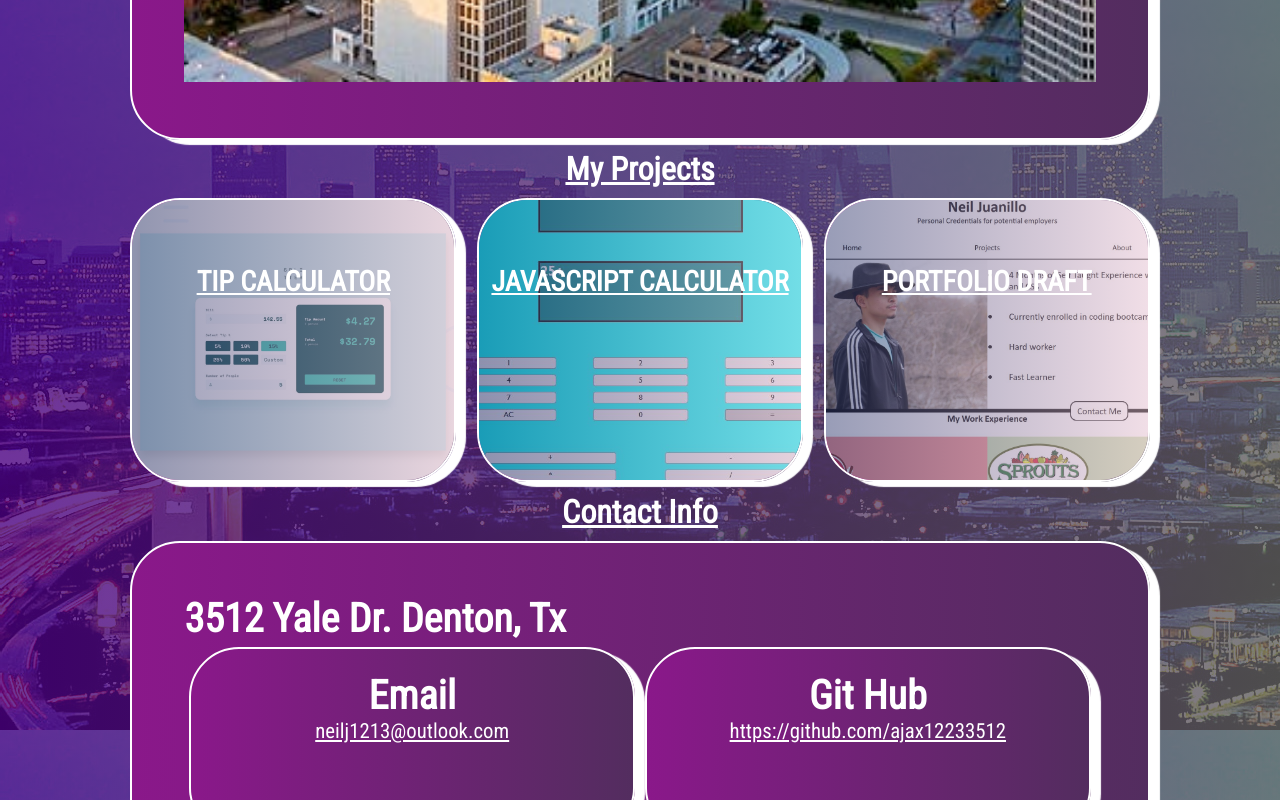
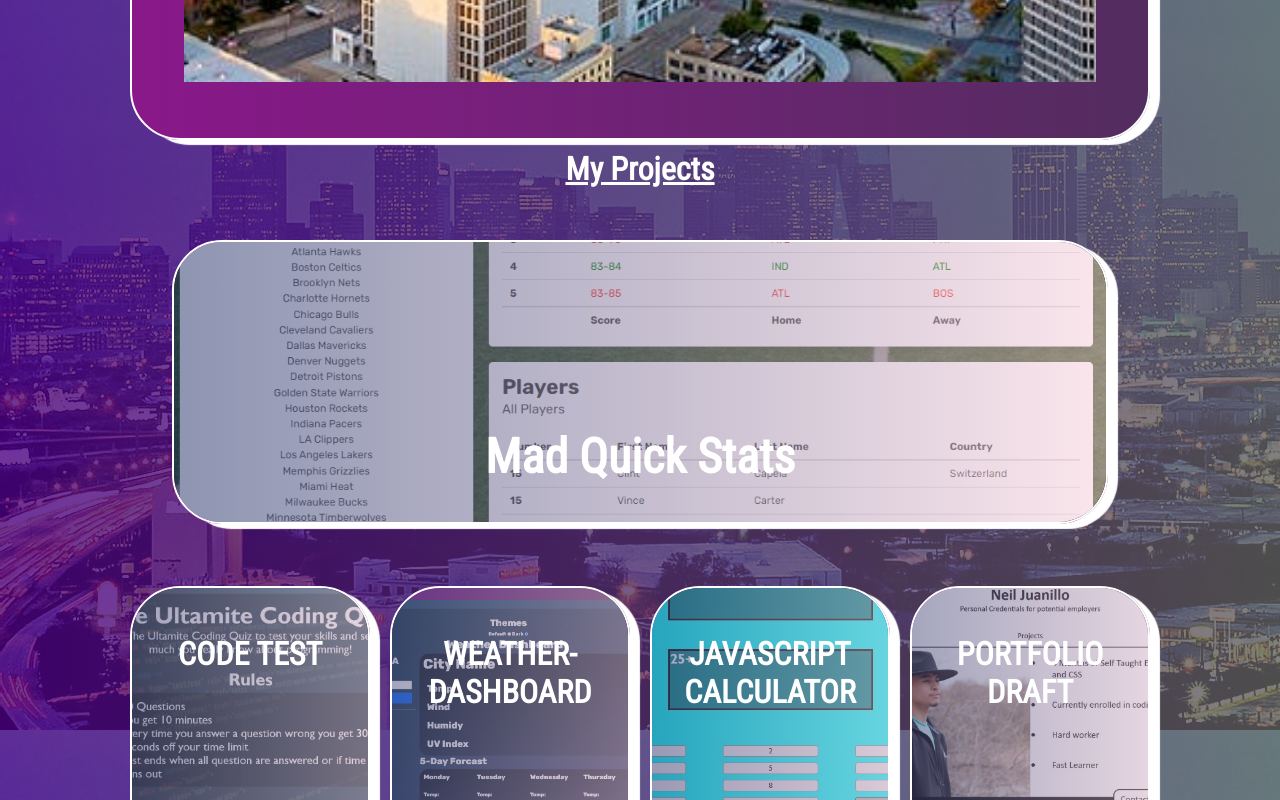
Before and after one commit to ajax12233512/02-Advanced-CSS-Portfolio, a plain HTML site: page index.html in a window 1280 px wide. Shown: the part 2000-2800 px from the top of the page. Drawn offline with Linux system fonts and the light colour scheme.

Commit message:
updated projects

```diff
--- a/index.html
+++ b/index.html
@@ -77,11 +77,11 @@
                         <div class="flex">
                             <div class="flex-item">
                                 <img src="img/GitHub-Mark-64px.png" alt="">
-                                <a href="https://github.com/ajax12233512"><h3>Git Hub</h3></a>
+                                <a href="https://github.com/ajax12233512" target="_blank"><h3>Git Hub</h3></a>
                             </div>
                             <div class="flex-item">
                                 <img src="img/LI-In-Bug.png" alt="" srcset="">
-                                <a href="https://www.linkedin.com/in/neil-juanillo-93223620a/"><h3>LinkedIn</h3></a>
+                                <a href="https://www.linkedin.com/in/neil-juanillo-93223620a/" target="_blank"><h3>LinkedIn</h3></a>
                             </div>
                         </div>
                     </div>
@@ -100,23 +100,36 @@
 
             <section id="projects">
                 <h2 id="sectiontag">My Projects</h2>
-                <div class="projects-container flex"><!--This is a container class(Used for layout purposes and sizing into larger screen sizes), not meant to be confused with the .container rule in my CSS file; hence the dash(-)-->
+                <div class="container-featured">
+                    <a href="https://ajax12233512.github.io/Mad-Quick-Stats/" target="_blank">
+                        <div class="project-display-Mad-Quick-Stats project-animation-featured"><h3>Mad Quick Stats</h2></div>
+                    </a>
+                </div>
+                <div class="projects-container flex">
+                    <!--This is a container class(Used for layout purposes and sizing into larger screen sizes), not meant to be confused with the .container rule in my CSS file; hence the dash(-)-->
                     <div class="container">
-                        <a href="https://github.com/ajax12233512/Tip-Calculator">
-                            <div class="project-display-tip-calculator project-animation">
-                                <h3>Tip Calculator</h2>
+                        <a href="https://ajax12233512.github.io/Code-Test/" target="_blank">
+                            <div class="project-display-Code-Test project-animation">
+                                <h3>Code Test</h3>
                             </div>
                         </a>
                     </div>
                     <div class="container">
-                        <a href="https://github.com/ajax12233512/Calculator">
+                        <a href="https://ajax12233512.github.io/Weather-Dashboard/" target="_blank">
+                            <div class="project-display-Weather-Dashboard project-animation">
+                                <h3>Weather-Dashboard</h3>
+                            </div>
+                        </a>
+                    </div>
+                    <div class="container">
+                        <a href="https://github.com/ajax12233512/Calculator" target="_blank">
                             <div class="project-display-javascript-calculator project-animation">
                                 <h3>Javascript Calculator</h3>
                             </div>
                         </a>
                     </div>
                     <div class="container">
-                        <a href="https://github.com/ajax12233512/Personl-Portfolio">
+                        <a href="https://github.com/ajax12233512/Personl-Portfolio" target="_blank">
                             <div class="project-display-portfolio project-animation">
                                 <h3>Portfolio Draft</h3>
                             </div>
@@ -137,11 +150,11 @@
                         </div>
                         <div class="container">
                             <h2>Git Hub</h2>
-                            <p><a href="https://github.com/ajax12233512">https://github.com/ajax12233512</a></p>
+                            <p><a href="https://github.com/ajax12233512" target="_blank">https://github.com/ajax12233512</a></p>
                         </div>
                         <div class="container">
                             <h2>LinkedIn</h2>
-                            <p><a href="https://www.linkedin.com/in/neil-juanillo-93223620a/">https://www.linkedin.com/in/neil-juanillo-93223620a/</a></p>
+                            <p><a href="https://www.linkedin.com/in/neil-juanillo-93223620a/" target="_blank">https://www.linkedin.com/in/neil-juanillo-93223620a/</a></p>
                         </div>
                         <div class="container">
                             <h2>Phone Number</h2>
--- a/style.css
+++ b/style.css
@@ -1,5 +1,6 @@
 :root{
     --nav-color: yellow;
+    --projects-title-color: white;
 }
 
 *{
@@ -41,6 +42,7 @@ body{
 
 a{
     color: white;
+    text-decoration: none;
 }
 
 #sectiontag{
@@ -139,7 +141,26 @@ nav{
    background-color: rgba(94, 94, 94, 0.25);
 }
 
+.container-featured{
+    background-color: grey;
+    background: linear-gradient(to left, rgb(83, 45, 95), rgb(138, 24, 138));
+    box-sizing: border-box;
+    text-align: center;
+    padding: 0;/*Could be used for all subsquent containers*/
+    margin: 5%;
+    border: 2px solid white;
+    border-radius: 50px;
+    box-shadow: 10px 5px 1px white;
+    transition-property: background;
+    transition-duration: .5s;
+    overflow: hidden;
+}
 
+.container-featured h3{
+    font-size: 3em;
+    background-color: transparent;
+
+}
 
 .container{
     background-color: grey;
@@ -173,7 +194,7 @@ nav{
 }
 
 .container h3{
-    font-size: 1.75em;
+    font-size: 2em;
     text-transform: uppercase;
 }
 
@@ -254,13 +275,51 @@ nav{
     0%{background-size: 400px;}
     100%{background-size: 800px;}
 }
+
+.project-animation-featured:hover{
+    animation-name: zoom-featured;
+    animation-duration: 10s;
+    animation-timing-function: linear;
+    /* background: linear-gradient(to right, rgb(29, 43, 100, .7), rgb(248, 205, 218, .7)); */
+}
+
+@keyframes zoom-featured{
+    0%{background-size: 800px;}
+    100%{background-size: 1600px;}
+}
+
 /* ********************************* */
+
+
+.project-display-Mad-Quick-Stats{
+    background: linear-gradient(to right, rgb(29, 43, 100, .5), rgb(248, 205, 218, .5)), url(img/screenshot.png);
+    box-sizing: border-box;
+    padding-top: 20%;/*Had to add this to bring <h2>s down to the middle of the image*/
+    color: var(--projects-title-color);
+    /* background-image: url(img/tipcalculator.jpg); */
+    background-size: cover;
+    background-repeat: no-repeat;
+    background-position-x: center;
+    background-position-y: center;
+    width: 100%;
+    height: 35vh;
+}
+
+/* Allows for background to be tinted while on hover */
+.project-display-Mad-Quick-Stats:hover{
+    background: linear-gradient(to right, rgb(29, 43, 100, .7), rgb(248, 205, 218, .7)), url(img/screenshot.png);
+    background-size: 800px;
+    background-repeat: no-repeat;
+    background-position-x: center;
+    background-position-y: center;
+    width: 100%;
+}
 
 .project-display-tip-calculator{
     background: linear-gradient(to right, rgb(29, 43, 100, .5), rgb(248, 205, 218, .5)), url(img/tipcalculator.jpg);
     box-sizing: border-box;
     padding-top: 20%;/*Had to add this to bring <h2>s down to the middle of the image*/
-    color: white;
+    color: var(--projects-title-color);
     /* background-image: url(img/tipcalculator.jpg); */
     background-size: 400px;
     background-repeat: no-repeat;
@@ -280,11 +339,59 @@ nav{
     width: 100%;
 }
 
+.project-display-Weather-Dashboard{
+    background: linear-gradient(to right, rgb(29, 43, 100, .5), rgb(248, 205, 218, .5)), url(img/weather\ dashboard.JPG);
+    box-sizing: border-box;
+    padding-top: 20%;/*Had to add this to bring <h2>s down to the middle of the image*/
+    color: var(--projects-title-color);
+    /* background-image: url(img/tipcalculator.jpg); */
+    background-size: 400px;
+    background-repeat: no-repeat;
+    background-position-x: center;
+    background-position-y: center;
+    width: 100%;
+    height: 280px;
+}
+
+/* Allows for background to be tinted while on hover */
+.project-display-Weather-Dashboard:hover{
+    background: linear-gradient(to right, rgb(29, 43, 100, .7), rgb(248, 205, 218, .7)), url(img/weather\ dashboard.JPG);
+    background-size: 400px;
+    background-repeat: no-repeat;
+    background-position-x: center;
+    background-position-y: center;
+    width: 100%;
+}
+
+.project-display-Code-Test{
+    background: linear-gradient(to right, rgb(29, 43, 100, .5), rgb(248, 205, 218, .5)), url(img/code-test.JPG);
+    box-sizing: border-box;
+    padding-top: 20%;/*Had to add this to bring <h2>s down to the middle of the image*/
+    color: var(--projects-title-color);
+    /* background-image: url(img/tipcalculator.jpg); */
+    background-size: 400px;
+    background-repeat: no-repeat;
+    background-position-x: center;
+    background-position-y: center;
+    width: 100%;
+    height: 280px;
+}
+
+/* Allows for background to be tinted while on hover */
+.project-display-Code-Test:hover{
+    background: linear-gradient(to right, rgb(29, 43, 100, .7), rgb(248, 205, 218, .7)), url(img/code-test.JPG);
+    background-size: 400px;
+    background-repeat: no-repeat;
+    background-position-x: center;
+    background-position-y: center;
+    width: 100%;
+}
+
 .project-display-javascript-calculator{
     background: linear-gradient(to right, rgb(29, 43, 100, .5), rgb(248, 205, 218, .5)), url(img/calculatorjs.JPG);
     box-sizing: border-box;
     padding-top: 20%;/*Had to add this to bring <h2>s down to the middle of the image*/
-    color: white;
+    color: var(--projects-title-color);
     /* background-image: url(img/tipcalculator.jpg); */
     background-size: 400px;
     background-repeat: no-repeat;
@@ -308,7 +415,7 @@ nav{
     background: linear-gradient(to right, rgb(29, 43, 100, .5), rgb(248, 205, 218, .5)), url(img/otherportfolio.JPG);
     box-sizing: border-box;
     padding-top: 20%;/*Had to add this to bring <h2>s down to the middle of the image*/
-    color: white;
+    color: var(--projects-title-color);
     /* background-image: url(img/tipcalculator.jpg); */
     background-size: 400px;
     background-repeat: no-repeat;
```
Also changed, not shown: img/code-test.JPG (added), img/screenshot.png (added), img/weather dashboard.JPG (added).
